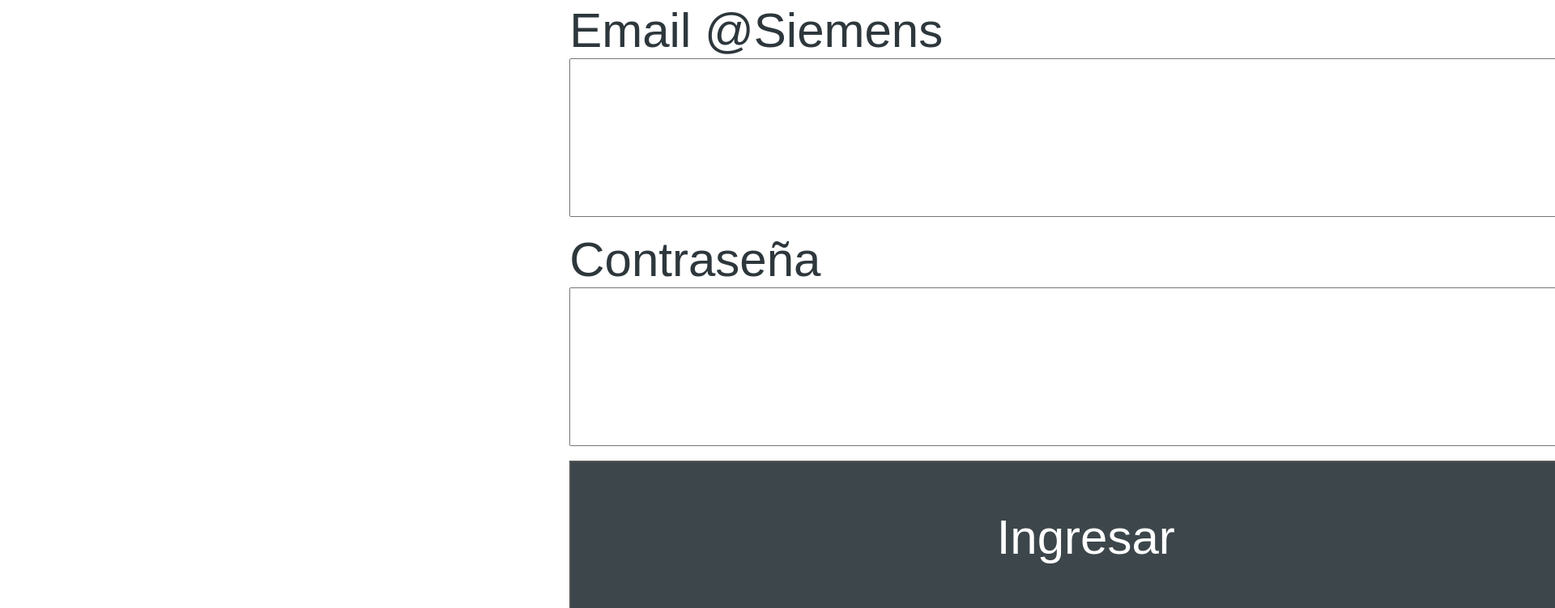
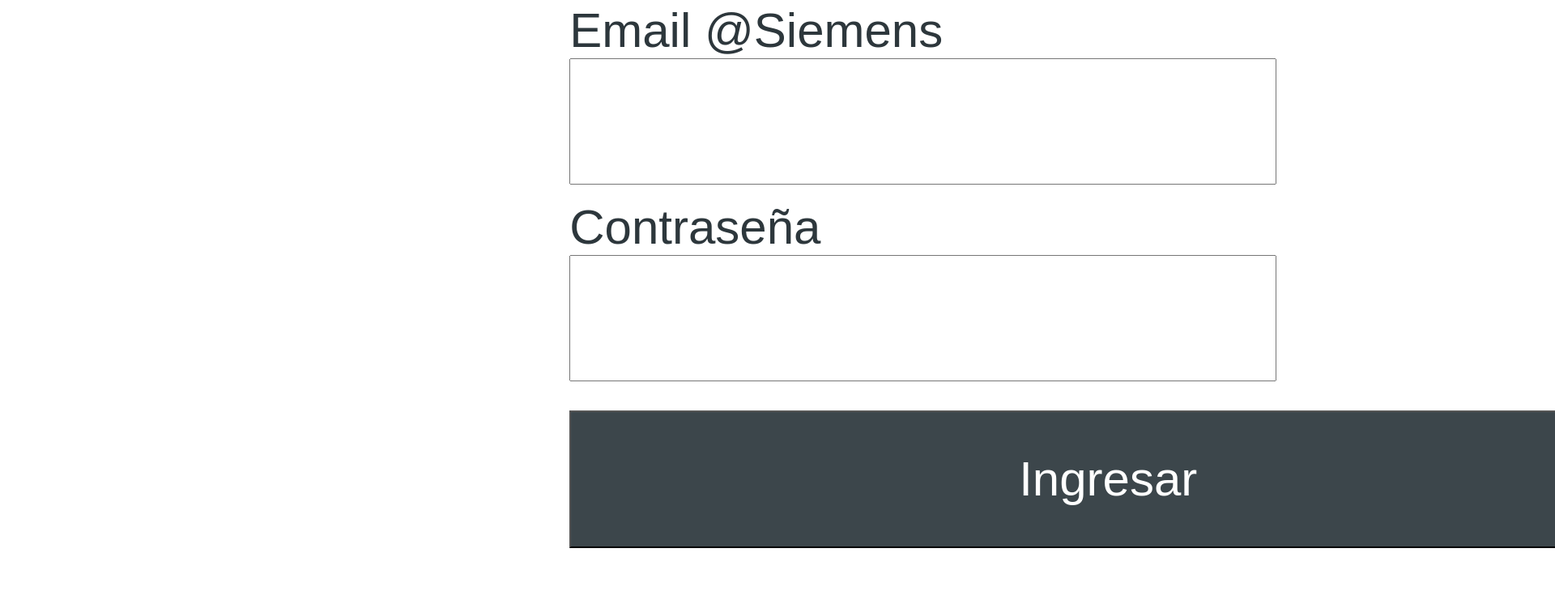
Before and after one commit to nicolasenciso/learningHTML, a plain HTML site: page app-projects/index.html in a window 1280 px wide. Shown: the part 608-1359 px from the top of the page at 81% size, 1920 px wide, since content can reach past the window. After the commit the page ends 1285 px from the top, so only its background shows below. Drawn offline with Linux system fonts and the light colour scheme.

Commit message:
sizes of text fixed

```diff
--- a/app-projects/index.html
+++ b/app-projects/index.html
@@ -18,8 +18,11 @@
                             <input class="inputBox" type="text" id="password" name="password" placeholder=" "><br>
                         </form>
                         <br>
-                        <div>
+                        <div><br>
                             <button class="submitButton">Ingresar</button>
+                        </div>
+                        <div class="recoverPass">
+                            <h5 class="underline">Recuperar constraseña</h5>
                         </div>
                     </div>
             </div>
--- a/app-projects/style.css
+++ b/app-projects/style.css
@@ -23,8 +23,9 @@
 }
 
 .inputBox{
-    width: 250%;
-    height: 190px;
+    width: 150%;
+    height: 150px;
+    font-size: 70px;
 }
 
 .title{
@@ -32,16 +33,20 @@
     color: #697882;
     font-size: 800%;
     text-align: center;
-    margin-left: 80%;
+    margin-left: 45%;
 
 }
 
 .submitButton{
-    height: 190px;
-    width: 1275px;
+    height: 170px;
+    width: 1330px;
     background-color: #3c464b;
     position: absolute;
     font-family: sans-serif;
     font-size: 60px;
     color: white;
 }
+
+.recoverPass{
+    color: red;
+}
```
